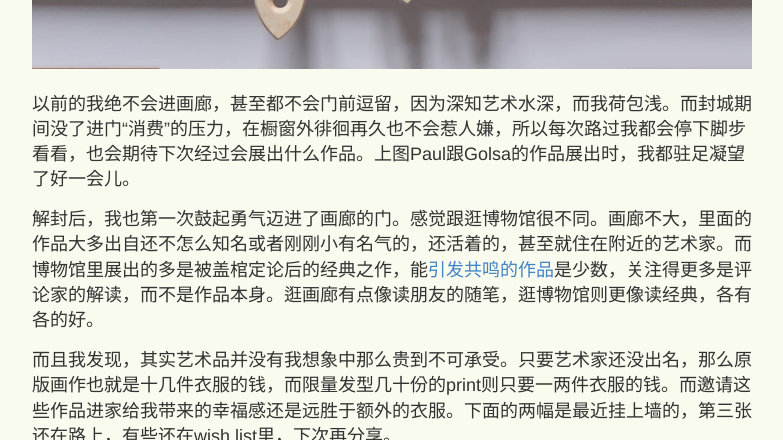
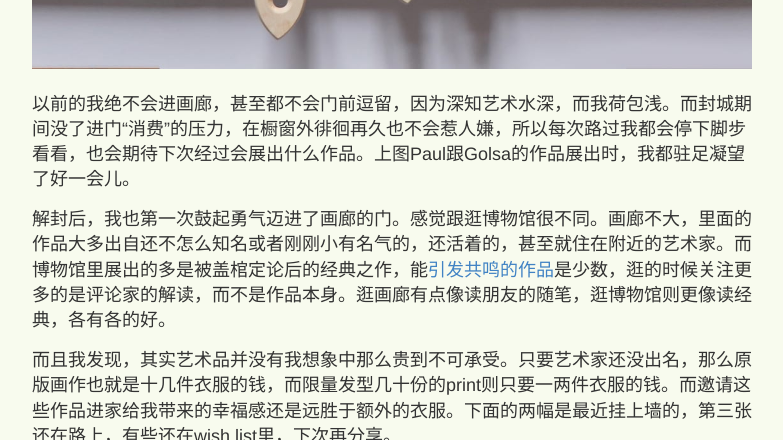
Before and after one commit to yihanxu/yihanxu.github.io, a Jekyll site: the page built from _posts/2021-08-16-beauty-tangible.md, in a window 1280 px wide and 900 px high, scrolled down 2966 px, cut to the strip 0-440 px from the top of the window. Shown: the whole strip, without its empty margins (248-1031 px from the left). Built offline with Jekyll 4.4.1, drawn with Linux system fonts in a browser that asks for light colours; comment, search, counter and statistics services are not loaded.

Commit message:
Update 2021-08-16-beauty-tangible.md

```diff
--- a/_posts/2021-08-16-beauty-tangible.md
+++ b/_posts/2021-08-16-beauty-tangible.md
@@ -26,7 +26,7 @@ category: 寻寻觅觅
 
 以前的我绝不会进画廊，甚至都不会门前逗留，因为深知艺术水深，而我荷包浅。而封城期间没了进门“消费”的压力，在橱窗外徘徊再久也不会惹人嫌，所以每次路过我都会停下脚步看看，也会期待下次经过会展出什么作品。上图Paul跟Golsa的作品展出时，我都驻足凝望了好一会儿。
 
-解封后，我也第一次鼓起勇气迈进了画廊的门。感觉跟逛博物馆很不同。画廊不大，里面的作品大多出自还不怎么知名或者刚刚小有名气的，还活着的，甚至就住在附近的艺术家。而博物馆里展出的多是被盖棺定论后的经典之作，能[引发共鸣的作品](https://www.liechi.org/cn/2019/07/van-gogh/)是少数，关注得更多是评论家的解读，而不是作品本身。逛画廊有点像读朋友的随笔，逛博物馆则更像读经典，各有各的好。
+解封后，我也第一次鼓起勇气迈进了画廊的门。感觉跟逛博物馆很不同。画廊不大，里面的作品大多出自还不怎么知名或者刚刚小有名气的，还活着的，甚至就住在附近的艺术家。而博物馆里展出的多是被盖棺定论后的经典之作，能[引发共鸣的作品](https://www.liechi.org/cn/2019/07/van-gogh/)是少数，逛的时候关注更多的是评论家的解读，而不是作品本身。逛画廊有点像读朋友的随笔，逛博物馆则更像读经典，各有各的好。
 
 而且我发现，其实艺术品并没有我想象中那么贵到不可承受。只要艺术家还没出名，那么原版画作也就是十几件衣服的钱，而限量发型几十份的print则只要一两件衣服的钱。而邀请这些作品进家给我带来的幸福感还是远胜于额外的衣服。下面的两幅是最近挂上墙的，第三张还在路上，有些还在wish list里，下次再分享。
 
```
